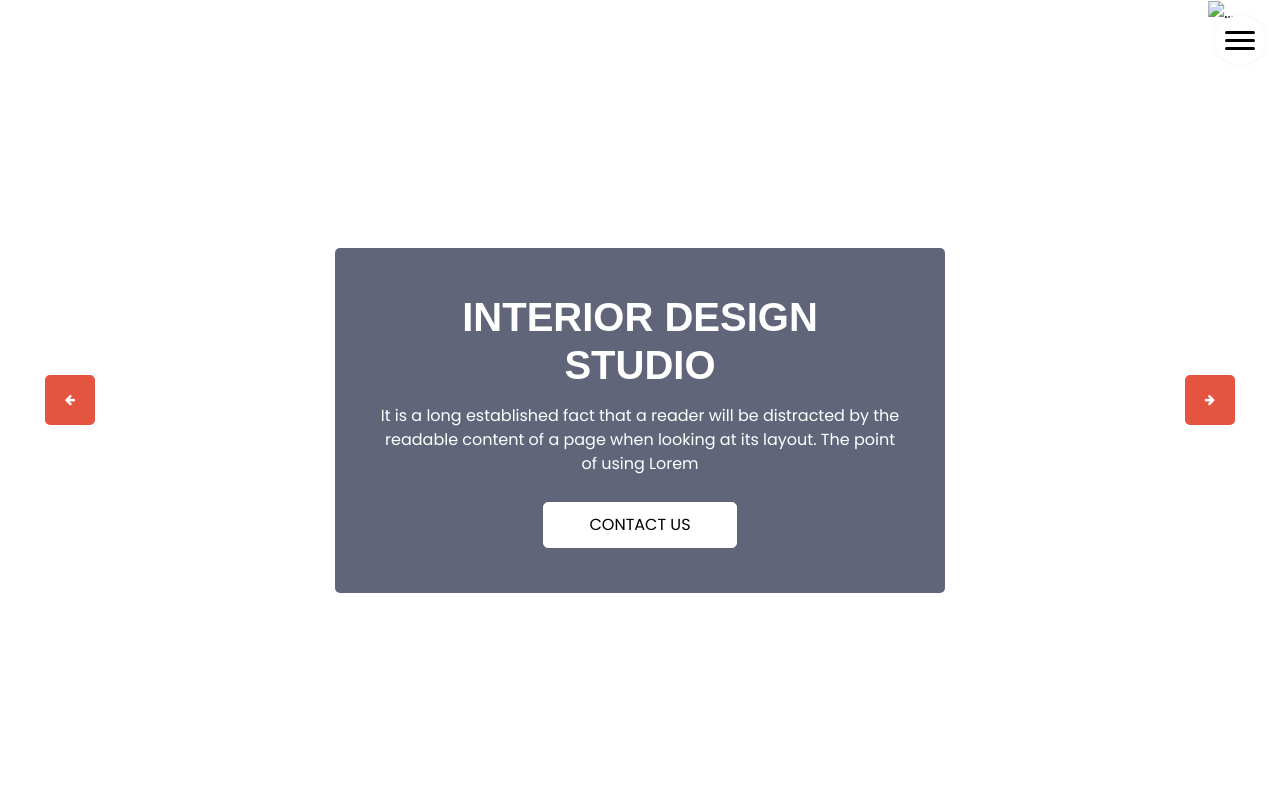
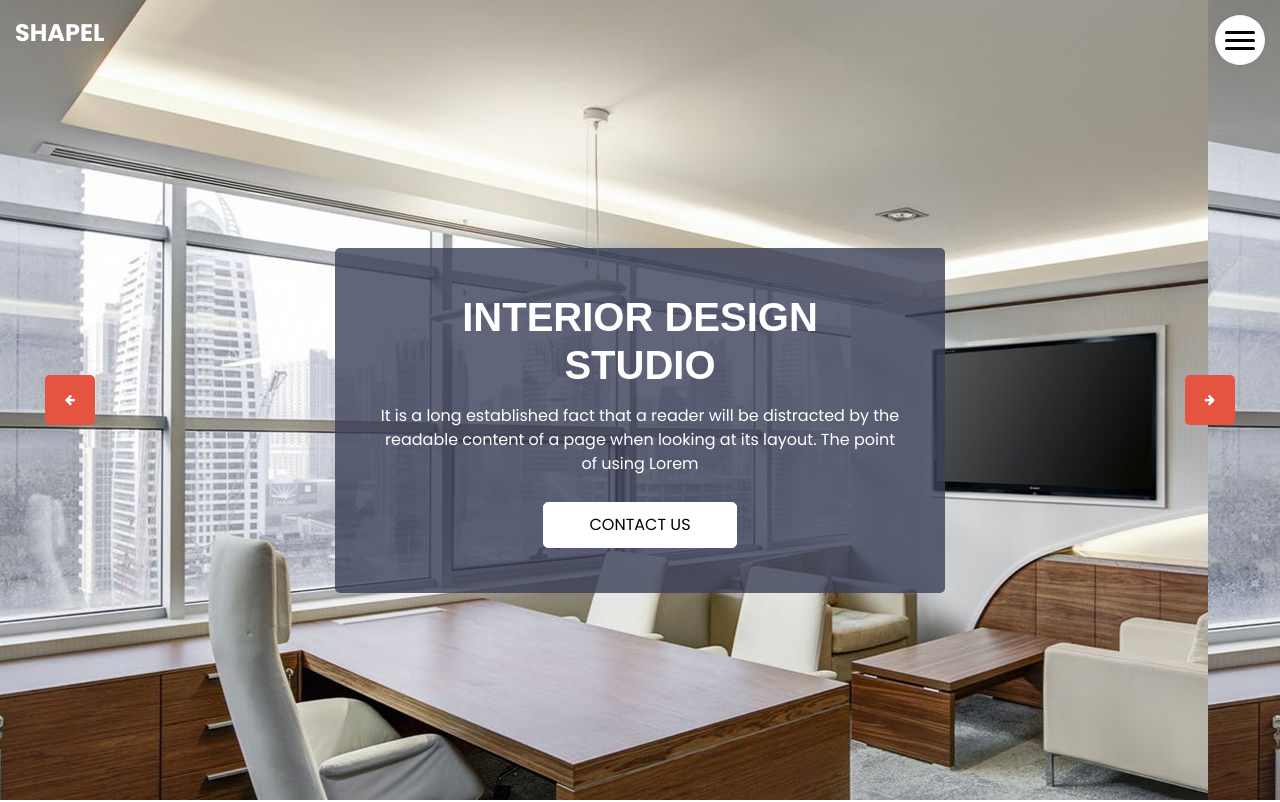
Before and after one commit to JammieTmk/shape1, a plain HTML site: page index.html in a window 1280 px wide. Shown: the top 802 px of the page. Drawn offline with Linux system fonts and the light colour scheme; files whose address does not match are found by name.

Commit message:
Update index.html

```diff
--- a/index.html
+++ b/index.html
@@ -75,21 +75,21 @@
         <div class="carousel-item active">
           <div class="img_container">
             <div class="img-box">
-              <img src="images/slider-bg.jpg" class="" alt="...">
+              <img src="slider-bg.jpg" class="" alt="...">
             </div>
           </div>
         </div>
         <div class="carousel-item">
           <div class="img_container">
             <div class="img-box">
-              <img src="images/slider-bg.jpg" class="" alt="...">
+              <img src="slider-bg.jpg" class="" alt="...">
             </div>
           </div>
         </div>
         <div class="carousel-item">
           <div class="img_container">
             <div class="img-box">
-              <img src="images/slider-bg.jpg" class="" alt="...">
+              <img src="slider-bg.jpg" class="" alt="...">
             </div>
           </div>
         </div>
```
